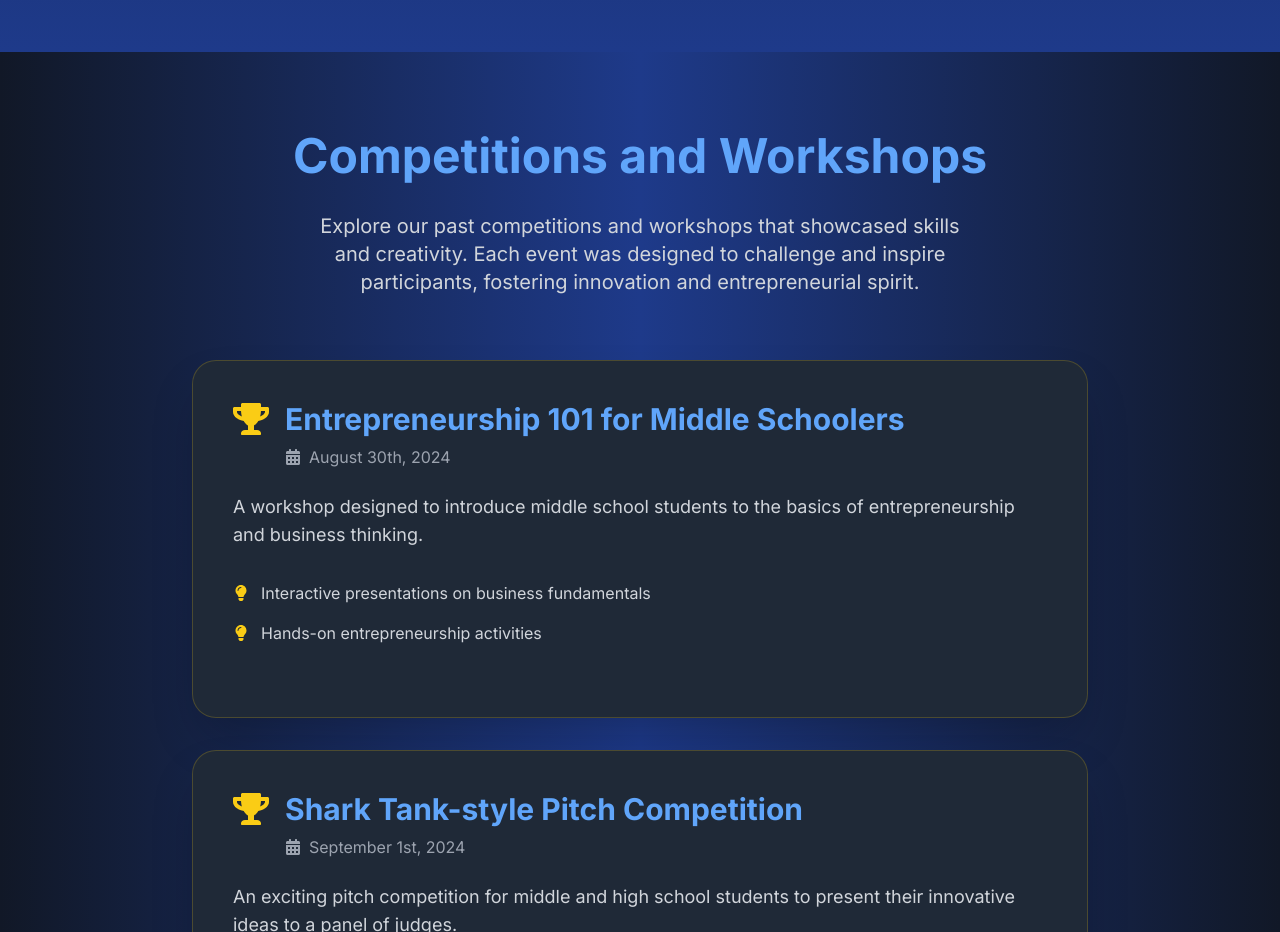
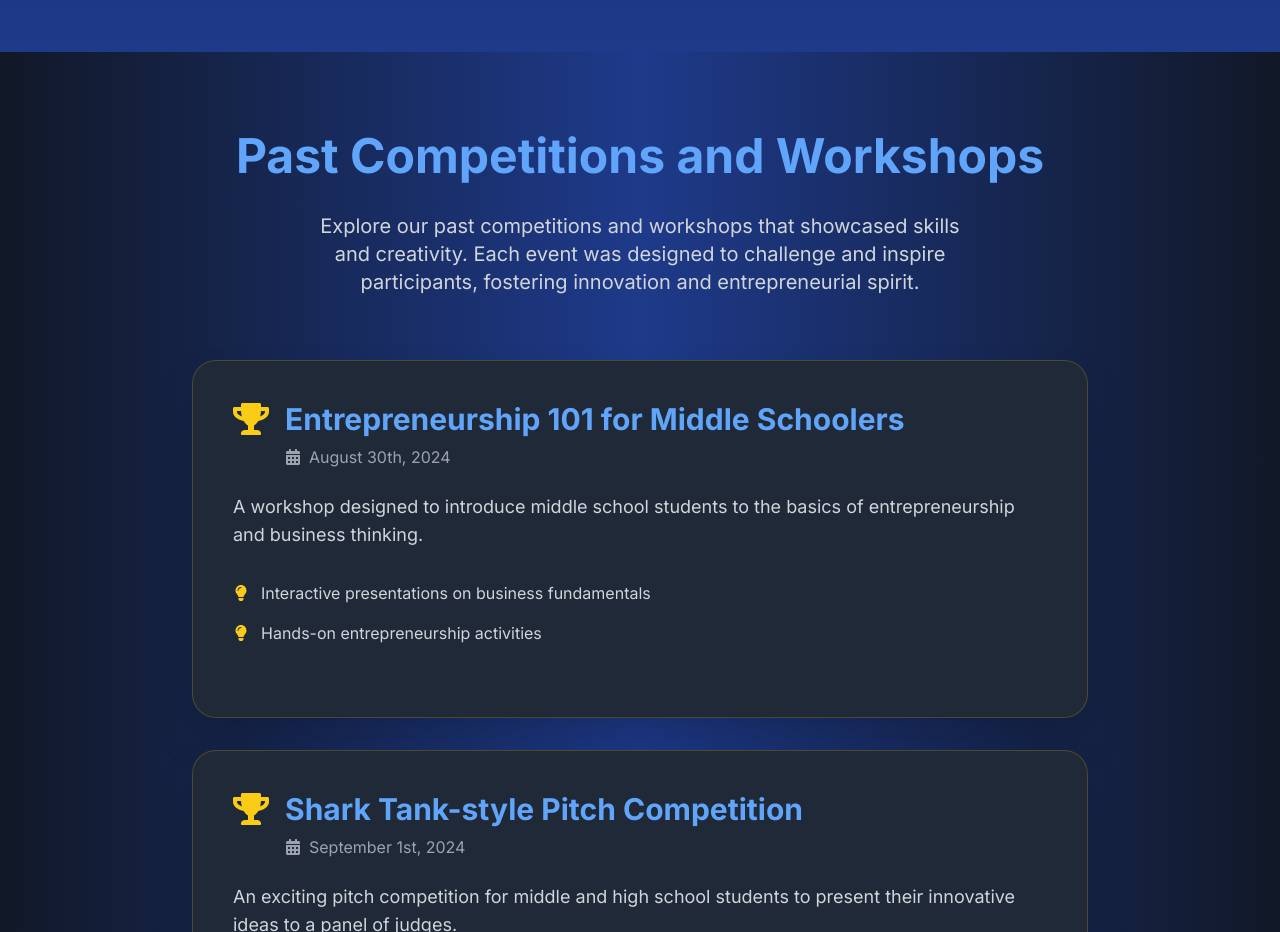
Before and after one commit to arao761/innovate-usa, a Next.js app: page / in a window 1280 px wide. Shown: the part 3860-4792 px from the top of the page. Built offline with nearby package versions, Linux system fonts and the light colour scheme.

Commit message:
daily changes

```diff
--- a/app/upcoming-competitions/page.tsx
+++ b/app/upcoming-competitions/page.tsx
@@ -14,7 +14,7 @@ const UpcomingEvent: React.FC = () => {
     return (
         <div className="min-h-screen bg-gradient-to-r from-gray-900 via-blue-900 to-gray-900 flex flex-col items-center justify-center px-4 py-12">
             <h1 className="text-4xl md:text-6xl font-bold text-blue-400 mb-8 text-center">
-                Upcoming Event
+                Upcoming Events
             </h1>
             <div className="w-full max-w-4xl">
                 <div className="bg-gray-800 rounded-lg p-8 border-2 border-blue-400 shadow-lg">
--- a/components/Workshops.tsx
+++ b/components/Workshops.tsx
@@ -43,7 +43,7 @@ const CompetitionsSection: React.FC = () => {
                     transition={{ duration: 0.8 }}
                     className="text-center mb-10 sm:mb-16"
                 >
-                    <h2 className="text-3xl sm:text-5xl font-bold text-blue-400 mb-4 sm:mb-8">Competitions and Workshops</h2>
+                    <h2 className="text-3xl sm:text-5xl font-bold text-blue-400 mb-4 sm:mb-8">Past Competitions and Workshops</h2>
                     <p className="text-lg sm:text-xl text-gray-300 max-w-2xl mx-auto">
                     Explore our past competitions and workshops that showcased skills and creativity. Each event was designed to challenge and inspire participants, fostering innovation and entrepreneurial spirit.                    </p>
                 </motion.div>
```
